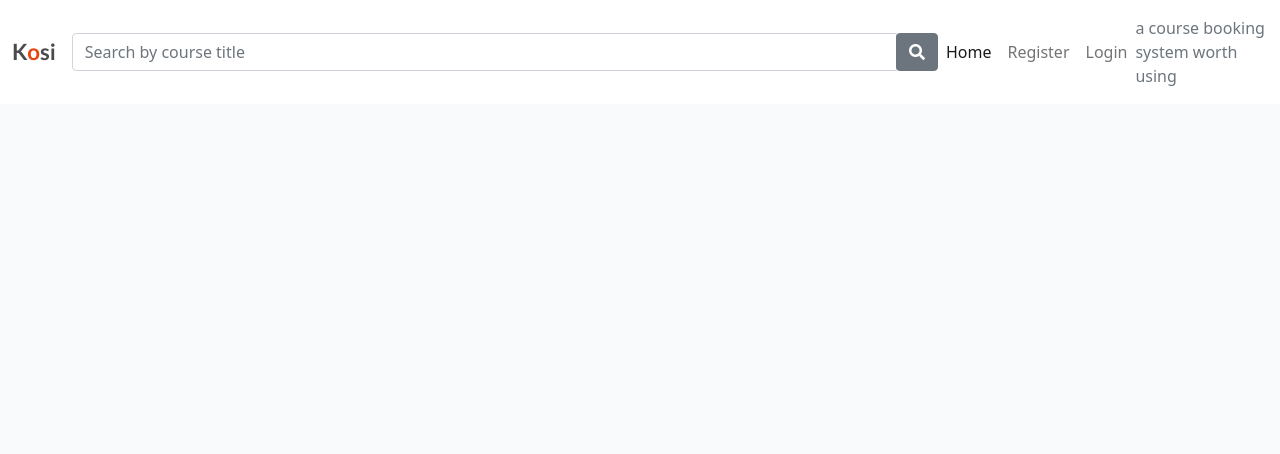
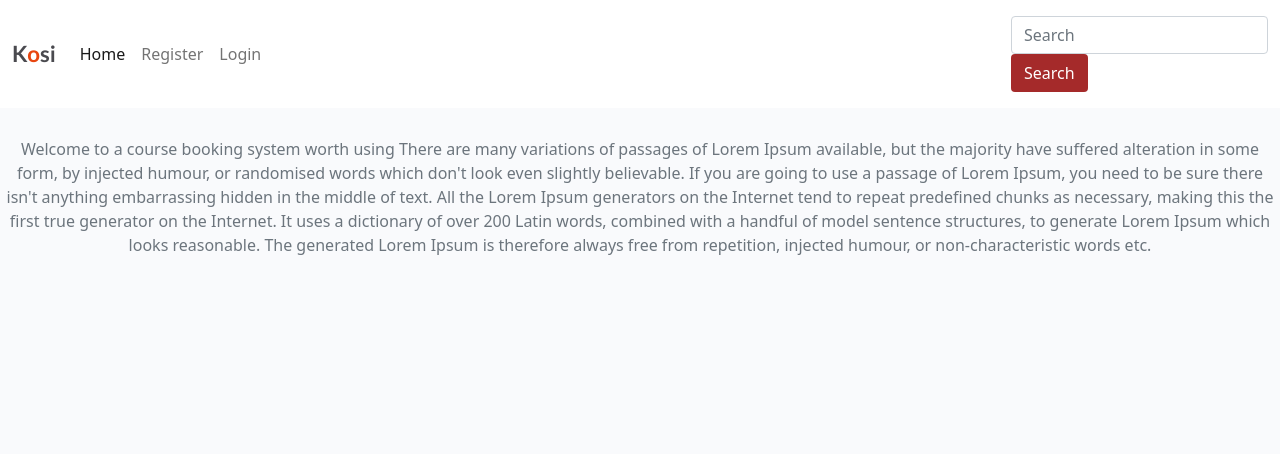
Before and after one commit to Flora-King/Kosi_app, a Django app: page / in a window 1280 px wide. Shown: the top 454 px of the page. Run offline with Django 3.2, Linux system fonts and the light colour scheme; data that the repository does not hold is empty.

Commit message:
Amend searchbar code

```diff
--- a/kosi_app/models.py
+++ b/kosi_app/models.py
@@ -20,7 +20,7 @@ class Course(models.Model):
     title = models.CharField(max_length=200, unique=True)
     slug = models.SlugField(max_length=200, unique=True)
     excerpt = models.TextField(max_length=300)
-    course_content = models.TextField(max_length=800)
+    course_content = models.TextField(max_length=1500)
     delivery_from = models.DateTimeField(auto_now_add=True)
     delivery_to = models.DateTimeField(auto_now_add=True)
     price = models.DecimalField(max_digits=6, decimal_places=2)
--- a/static/css/style.css
+++ b/static/css/style.css
@@ -77,8 +77,8 @@ body {
     position: absolute;
     top: 0;
     right: 90%;
-    height: 100%;
-    width: 150%;
+    height: 70%;
+    width: 90%;
     background: #445261;
     -webkit-transform: skew(15deg);
     -moz-transform: skew(15deg);
--- a/templates/base.html
+++ b/templates/base.html
@@ -32,16 +32,7 @@
                 aria-controls="navbarText" aria-expanded="false" aria-label="Toggle navigation">
                 <span class="navbar-toggler-icon"></span>
             </button>
-            <!--   search start-->
-            <div class="input-group collapse navbar-collapse search-btn" id="navbarText">
-                <input type="text" class="form-control search-btn" placeholder="Search by course title">
-                <div class="input-group-append search-btn">
-                  <button class="btn btn-secondary" type="button">
-                    <i class="fa fa-search"></i>
-                  </button>
-                </div>
-            </div>
-            <!--search ends-->
+
             <div class="collapse navbar-collapse" id="navbarText">
                 <ul class="navbar-nav me-auto mb-2 mb-lg-0">
                     <li class="nav-item">
@@ -60,9 +51,24 @@
                     </li>
                     {% endif %}
                 </ul>
-                <span class="navbar-text text-muted">
-                    a course booking system worth using
-                </span>
+
+              <!-- search start
+            <div class="input-group collapse navbar-collapse search-btn" id="navbarText">
+                <input type="text" class="form-control search-btn" placeholder="Search by course title">
+                <div class="input-group-append search-btn">
+                  <button class="btn btn-secondary" type="button">
+                    <i class="fa fa-search"></i>
+                  </button>
+                </div>
+            </div>
+            search ends -->
+            <nav class="navbar navbar-expand-sm navbar-dark">
+                <form class="form-inline" action="/action_page.php">
+                  <input class="form-control mr-sm-2" type="text" placeholder="Search">
+                  <button class="btn" style="background-color: brown; color: #fff;" type="submit">Search</button>
+                </form>
+              </nav>
+
             </div>
         </div>
     </nav>
--- a/templates/index.html
+++ b/templates/index.html
@@ -1,7 +1,17 @@
 {% extends "base.html" %}
 
 {% block content %}
-
+<div>
+    <p class="text-muted" style="text-align: center;  margin-top: 1.2em; padding: 10px 0;">
+        Welcome to a course booking system worth using
+        There are many variations of passages of Lorem Ipsum available, but the majority have suffered alteration in some form, by injected humour,
+        or randomised words which don't look even slightly believable. If you are going to use a passage of Lorem Ipsum,
+        you need to be sure there isn't anything embarrassing hidden in the middle of text. All the Lorem Ipsum generators on the Internet tend
+        to repeat predefined chunks as necessary, making this the first true generator on the Internet. It uses a dictionary of over 200 Latin words,
+        combined with a handful of model sentence structures, to generate Lorem Ipsum which looks reasonable.
+        The generated Lorem Ipsum is therefore always free from repetition, injected humour, or non-characteristic words etc.
+    </p>
+</div>
 <div class="container-fluid">
     <div class="row">
 
```
Also changed, not shown: templates/course_detail.html (+3 -6 lines), templates/search_page.html (+59 -0 lines), kosi_app/migrations/0004_alter_course_course_content.py (added).
